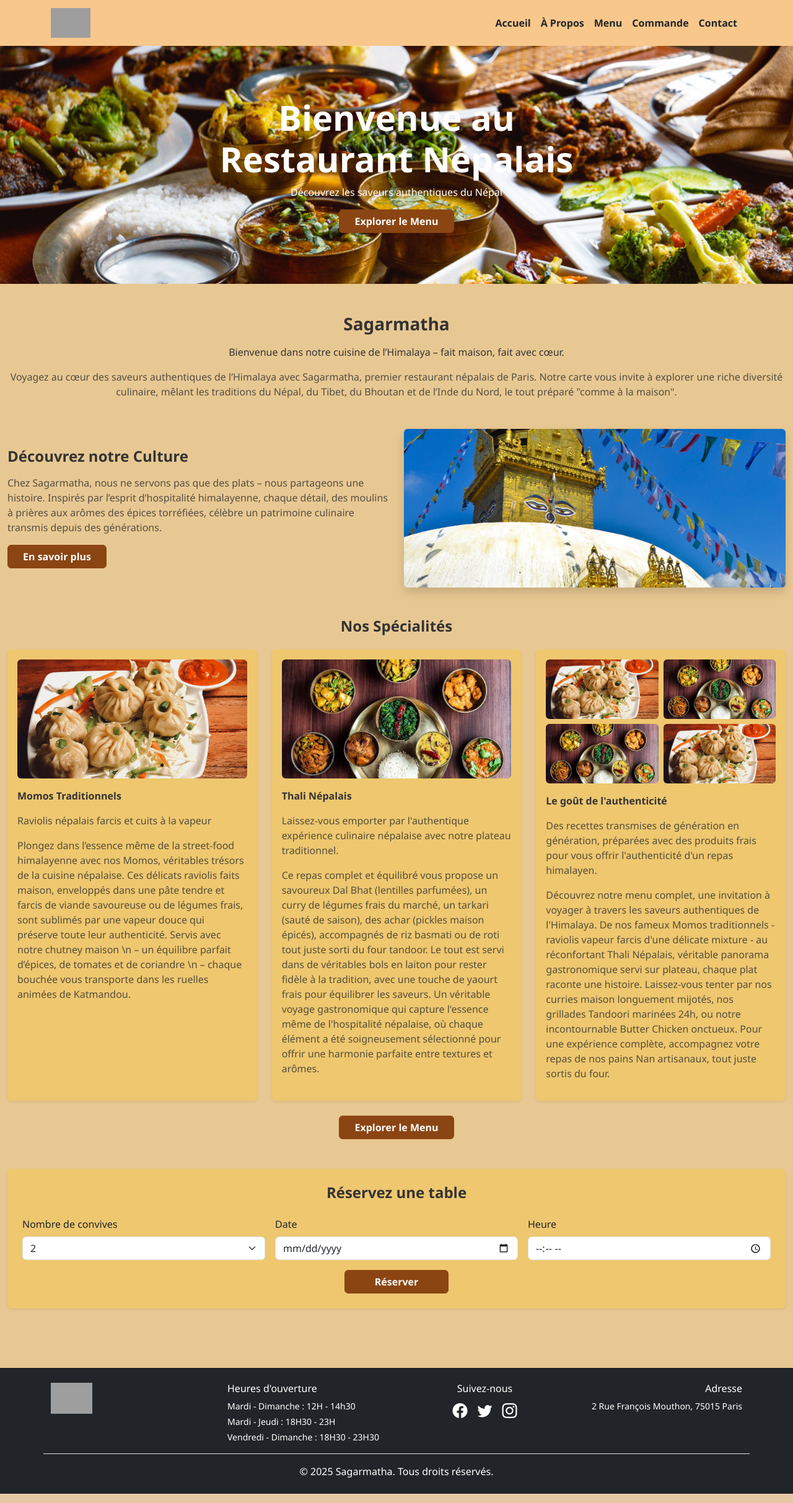
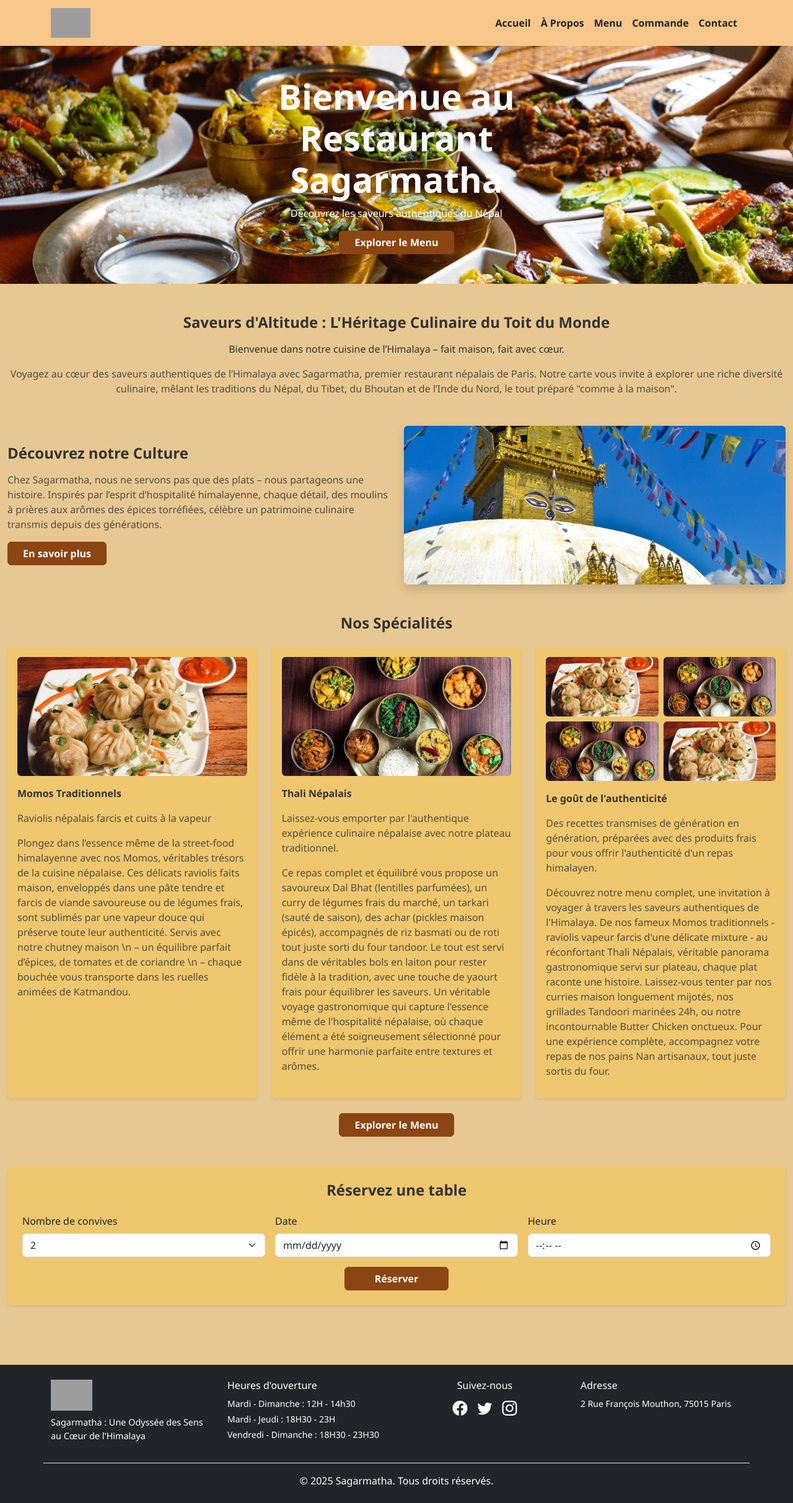
Before and after one commit to tse-ley/total_project, a React (Vite) app: page /accueil in a window 1280 px wide. Shown: the whole page at 62% size. Built offline with nearby package versions, Linux system fonts and the light colour scheme; grey boxes are pictures that could not be loaded.

Commit message:
fifth commit

```diff
--- a/src/components/Footer.jsx
+++ b/src/components/Footer.jsx
@@ -6,9 +6,10 @@ const Footer = () => {
     <footer className="bg-dark text-white py-4">
       <div className="container">
         <div className="row mb-3">
-          {/* Logo */}
-          <div className="col-md-3 mb-3 mb-md-0 d-flex justify-content-center justify-content-md-start">
+         {/* Logo */}
+          <div className="col-md-3 mb-3 mb-md-0 d-flex flex-column justify-content-center justify-content-md-start align-items-center align-items-md-start">
             <img src={logo} alt="Restaurant Logo" style={{ height: '50px' }} />
+            <p className="mt-2 text-white lead text-center text-md-start" style={{ fontSize: '0.9rem', maxWidth: '250px' }}>Sagarmatha : Une Odyssée des Sens au Cœur de l'Himalaya</p>
           </div>
 
           {/* Opening Hours */}
@@ -39,7 +40,7 @@ const Footer = () => {
           </div>
 
           {/* Address */}
-          <div className="col-md-3 mb-3 mb-md-0 text-center text-md-end">
+          <div className="col-md-3 mb-3 mb-md-0 text-center text-md-start">
             <h5 className="fs-6 mb-2 text-white">Adresse</h5>
             <p className="mb-0 small text-white">2 Rue François Mouthon, 75015 Paris</p>
           </div>
--- a/src/pages/Accueil.jsx
+++ b/src/pages/Accueil.jsx
@@ -27,7 +27,7 @@ const Home = () => {
         />
         <div className="position-absolute top-50 start-50 translate-middle text-center text-white">
           <h1 className="display-4 text-white fw-bold">
-            Bienvenue au Restaurant Népalais
+            Bienvenue au Restaurant Sagarmatha
           </h1>
           <p className="display-7 text-white" >
             Découvrez les saveurs authentiques du Népal
@@ -46,9 +46,9 @@ const Home = () => {
       <div className="container-fluid py-5">
         {/* Intro Section */}
         <section className="mb-5 text-center">
-          <h1 className="h3 fw-bold mb-3" >
-            Sagarmatha
-          </h1>
+          <h2 className=" h4 fw-bold mb-3 " >
+          Saveurs d'Altitude : L'Héritage Culinaire du Toit du Monde
+          </h2>
           <p className="text-bold mb-3" style={{ color: 'var(--text-color)' }}>
             Bienvenue dans notre cuisine de l’Himalaya – fait maison, fait avec cœur.
           </p>
--- a/src/pages/Contact.jsx
+++ b/src/pages/Contact.jsx
@@ -1,7 +1,6 @@
 import React from 'react';
 import { Container, Row, Col, Form, Button } from 'react-bootstrap';
 import '../index.css';
-import mapImage from '../assets/maps.png';
 
 const Contact = () => {
   return (
@@ -25,14 +24,16 @@ const Contact = () => {
                   <p>Hours: 12:00-11:00pm</p>
                 </div>
 
-                {/* Map Image */}
-                <div className="mt-3">
-                  <img
-                    src={mapImage}
-                    alt="Restaurant Location Map"
-                    className="img-fluid border"
-                    style={{ maxHeight: '200px', width: '100%', objectFit: 'cover' }}
-                  />
+                <div className="mt-3 border rounded overflow-hidden">
+                  <iframe
+                    src="https://www.google.com/maps/embed?pb=!1m18!1m12!1m3!1d2625.278824771137!2d2.2978728!3d48.8452089!2m3!1f0!2f0!3f0!3m2!1i1024!2i768!4f13.1!3m3!1m2!1s0x47e67011d7ee8c0d%3A0x6d5d6e6b91ad2bc5!2s2%20Rue%20Fran%C3%A7ois%20Mouthon%2C%2075015%20Paris%2C%20France!5e0!3m2!1sen!2sus!4v1683563784157!5m2!1sen!2sus"
+                    width="100%"
+                    height="250"
+                    style={{ border: 0 }}
+                    allowFullScreen=""
+                    loading="lazy"
+                    referrerPolicy="no-referrer-when-downgrade"
+                  ></iframe>
                 </div>
               </Col>
 
--- a/src/pages/Menu.jsx
+++ b/src/pages/Menu.jsx
@@ -405,11 +405,18 @@ const Menu = () => {
       <Container>
         <h1 className="page-title mb-5">Le Goût de Sagarmatha</h1>
 
+
            {/* Featured Items */}
               <Row className="mb-5">
                 <Col>
                   <h3 className="text-center mb-4">Nos plats populaires</h3>
-            <Carousel indicators={false} interval={null}>
+                  <div className="position-relative">
+                    <Carousel
+                      indicators={true}
+                      interval={null}
+                      prevIcon={<span className="carousel-control-prev-icon position-absolute start-0 top-50 translate-middle-y" style={{ marginLeft: "-30px", filter: "invert(0.5)", zIndex: "5" }} />}
+                      nextIcon={<span className="carousel-control-next-icon position-absolute end-0 top-50 translate-middle-y" style={{ marginRight: "-30px", filter: "invert(0.5)", zIndex: "5" }} />}
+                    >
                       {specialites.reduce((rows, item, index) => {
                         if (index % 3 === 0) rows.push([]);
                         rows[rows.length - 1].push(item);
@@ -445,6 +452,7 @@ const Menu = () => {
                         </Carousel.Item>
                       ))}
                     </Carousel>
+                  </div>
                 </Col>
               </Row>
 
```
Also changed, not shown: src/assets/maps.png (deleted). Lines whose indentation alone changed are shown as unchanged.
